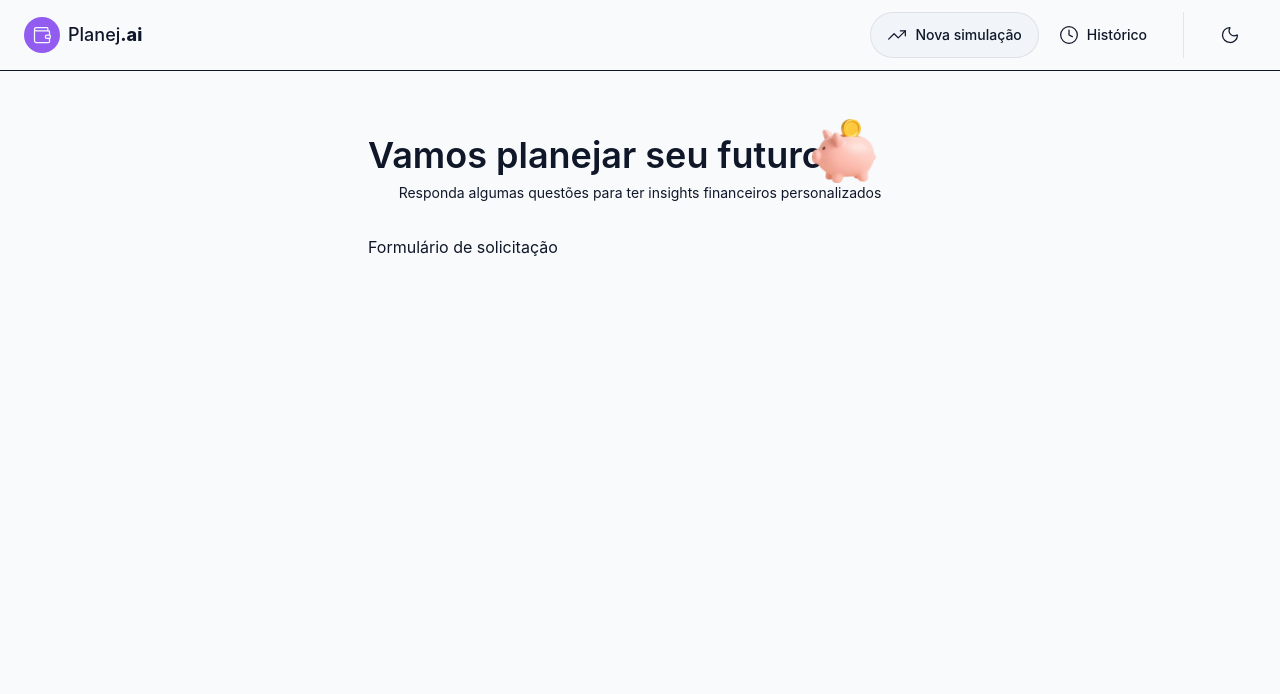
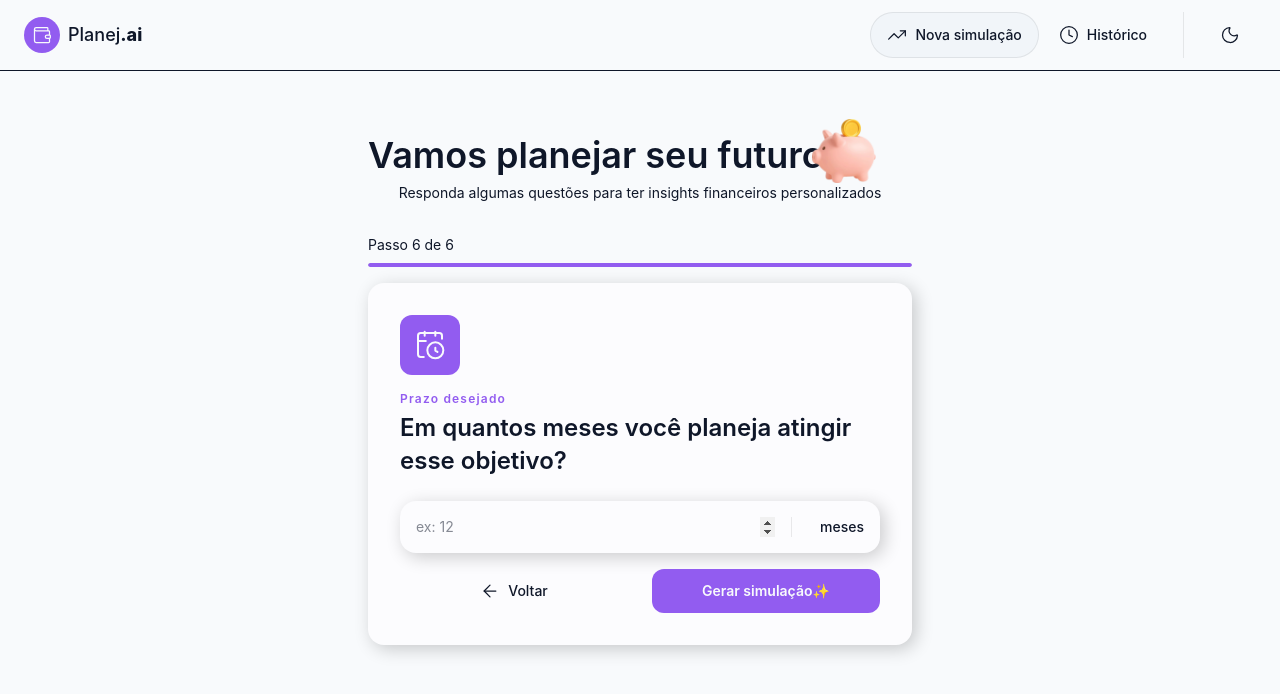
Before and after one commit to SerenadeOfDreams/DIO-planejai, a React (Vite) app: page / in a window 1280 px wide. Shown: the top 694 px of the page. Built offline with nearby package versions, Linux system fonts and the light colour scheme.

Commit message:
feat: utilizando o StepProgress e o FormStep em mock no formulário de solicitação.

```diff
--- a/src/features/simulation/Form.tsx
+++ b/src/features/simulation/Form.tsx
@@ -1,7 +1,14 @@
+import { simulationFormSteps } from "../../data/simulation";
+import { FormStep } from "./FormStep";
+import { StepProgress } from "./Progress";
+
 export const SimulationForm = () => {
+  const currentStep = simulationFormSteps[5];
+
   return (
     <>
-      <h1>Formulário de solicitação</h1>
+      <StepProgress currentStep={6} totalSteps={6} />
+      <FormStep key={currentStep.id} {...currentStep} />
     </>
   );
 };
```
